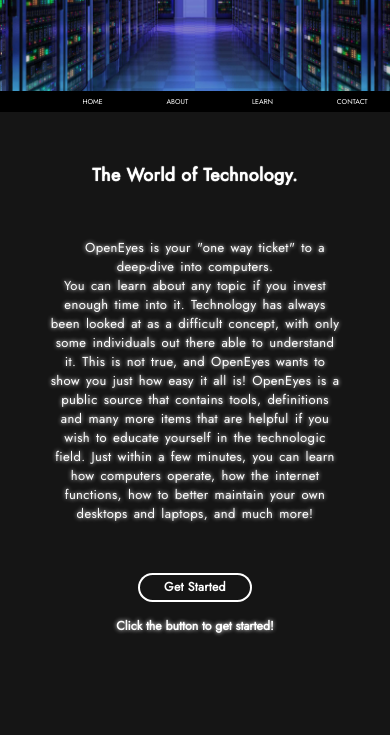
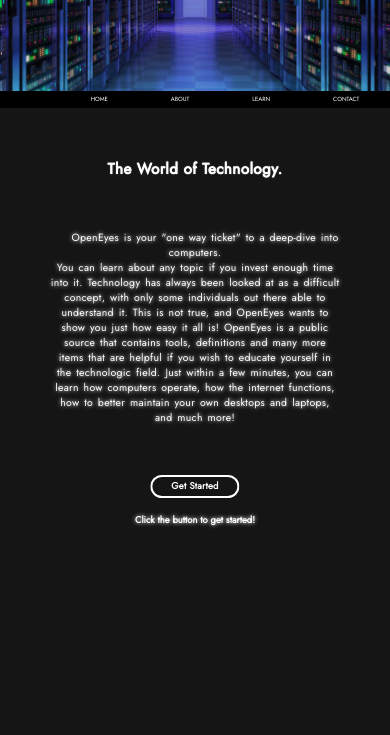
Before and after one commit to Drapinqs/OpenEyes, a plain HTML site: page about.html in a window 390 px wide. Shown: the part 109-844 px from the top of the page. Drawn offline with Linux system fonts and the light colour scheme.

Commit message:
Update about.html

```diff
--- a/about.html
+++ b/about.html
@@ -27,13 +27,13 @@
 @media only screen and (max-width:800px) {
   /* For tablets: */
   * {
-    font-size: 105%;
+    font-size: 95%;
   }
 }
 @media only screen and (max-width:500px) {
   /* For mobile phones: */
   * {
-    font-size: 95%;
+    font-size: 90%;
   }
 
 }
```
